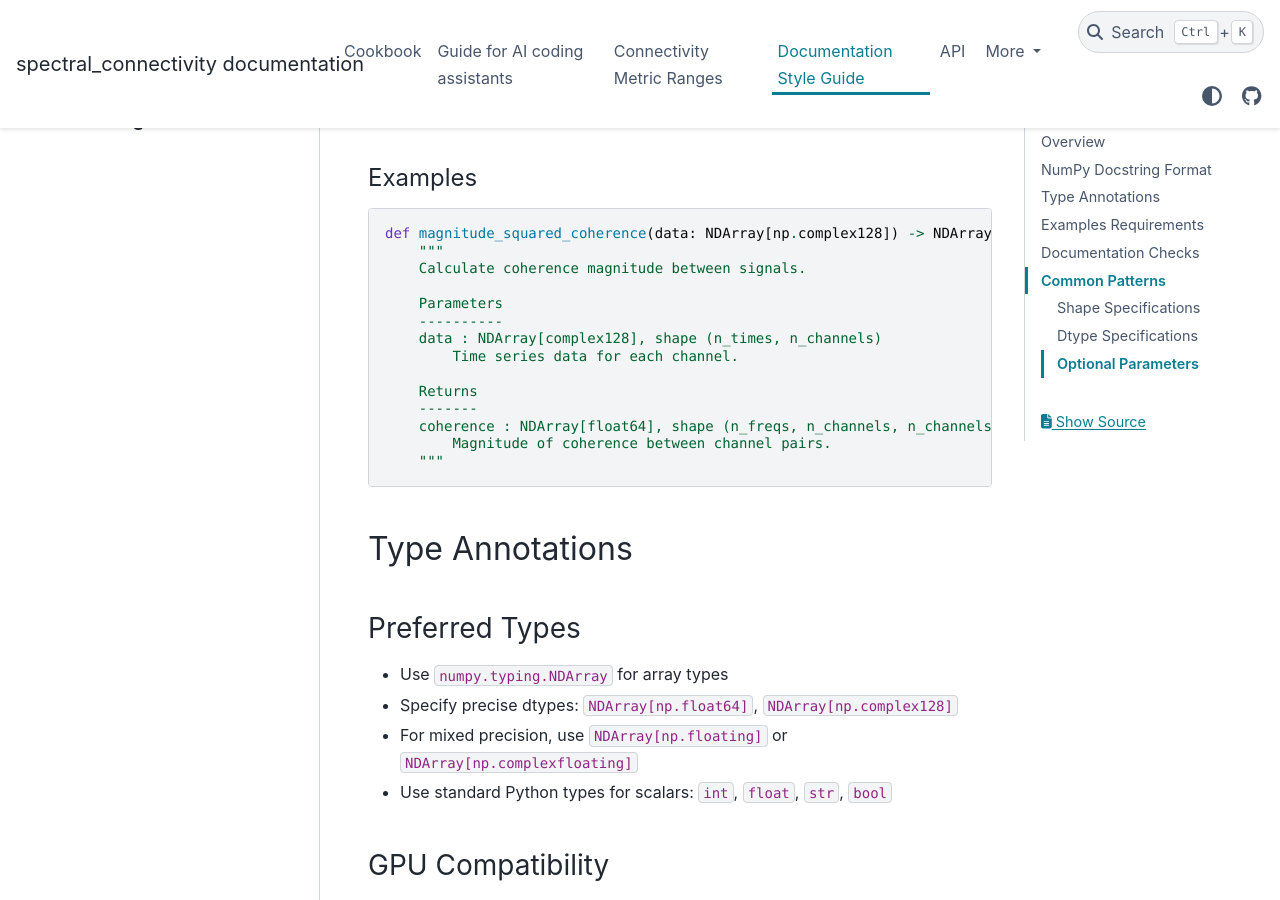
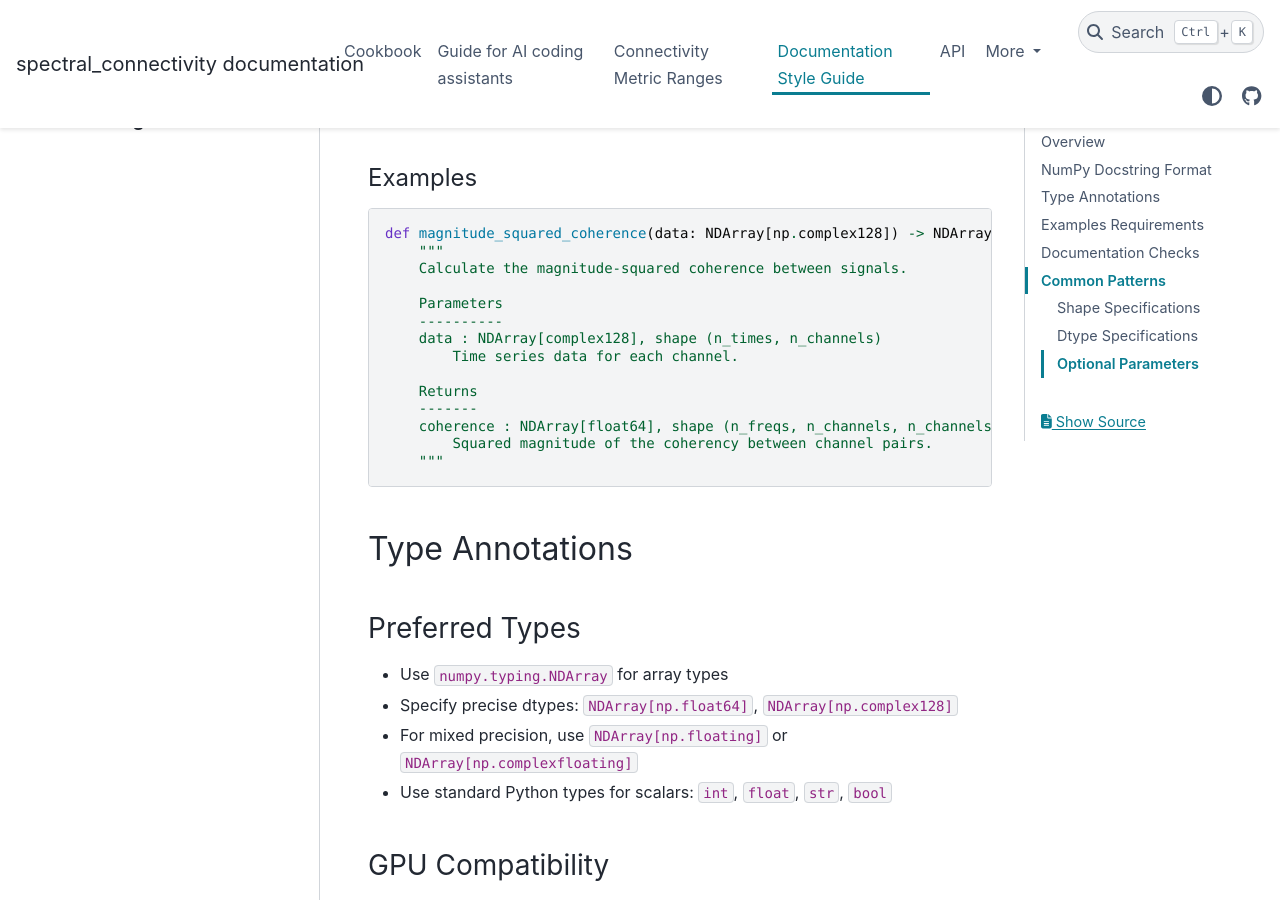
Before and after one commit to Eden-Kramer-Lab/spectral_connectivity, a Sphinx documentation site: the page built from docs/STYLE.md, in a window 1280 px wide and 900 px high, scrolled down 960 px. Built offline with Sphinx 7.4.7 and the PyData theme 0.15.4, drawn with Linux system fonts in a browser that asks for light colours; pages that are not in the unit, such as notebooks, are missing from menus; the version number could not be read and is left out.

Commit message:
Correct three wordings about the squared coherence and signed values
The CHANGELOG read as if magnitude_squared_coherence were the only entry in
DEFAULT_METHODS; it is the name that appears there instead of the old one.
The style guide's example kept calling the squared quantity "coherence
magnitude". MeasureInfo described the "signed" quantity as "a real part",
though the one signed measure is the imaginary part of coherency.

Co-Authored-By: Claude Opus 5.5 <noreply@anthropic.com>

````diff
--- a/docs/STYLE.md
+++ b/docs/STYLE.md
@@ -30,7 +30,7 @@ For all array parameters and returns, specify:
 ```python
 def magnitude_squared_coherence(data: NDArray[np.complex128]) -> NDArray[np.float64]:
     """
-    Calculate coherence magnitude between signals.
+    Calculate the magnitude-squared coherence between signals.
 
     Parameters
     ----------
@@ -40,7 +40,7 @@ def magnitude_squared_coherence(data: NDArray[np.complex128]) -> NDArray[np.floa
     Returns
     -------
     coherence : NDArray[float64], shape (n_freqs, n_channels, n_channels)
-        Magnitude of coherence between channel pairs.
+        Squared magnitude of the coherency between channel pairs.
     """
 ```
 
````
Also changed, not shown: CHANGELOG.md (+4 -3 lines), 1 other file.
